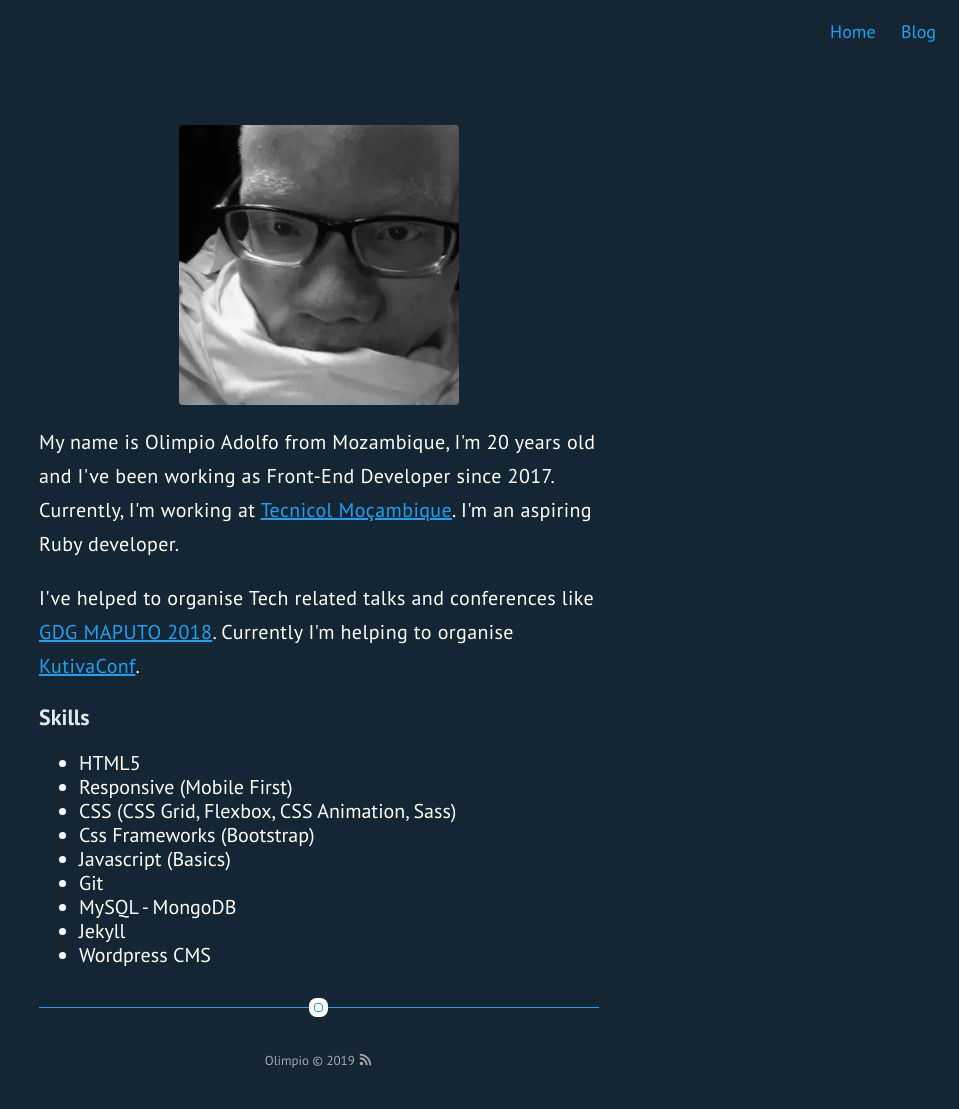
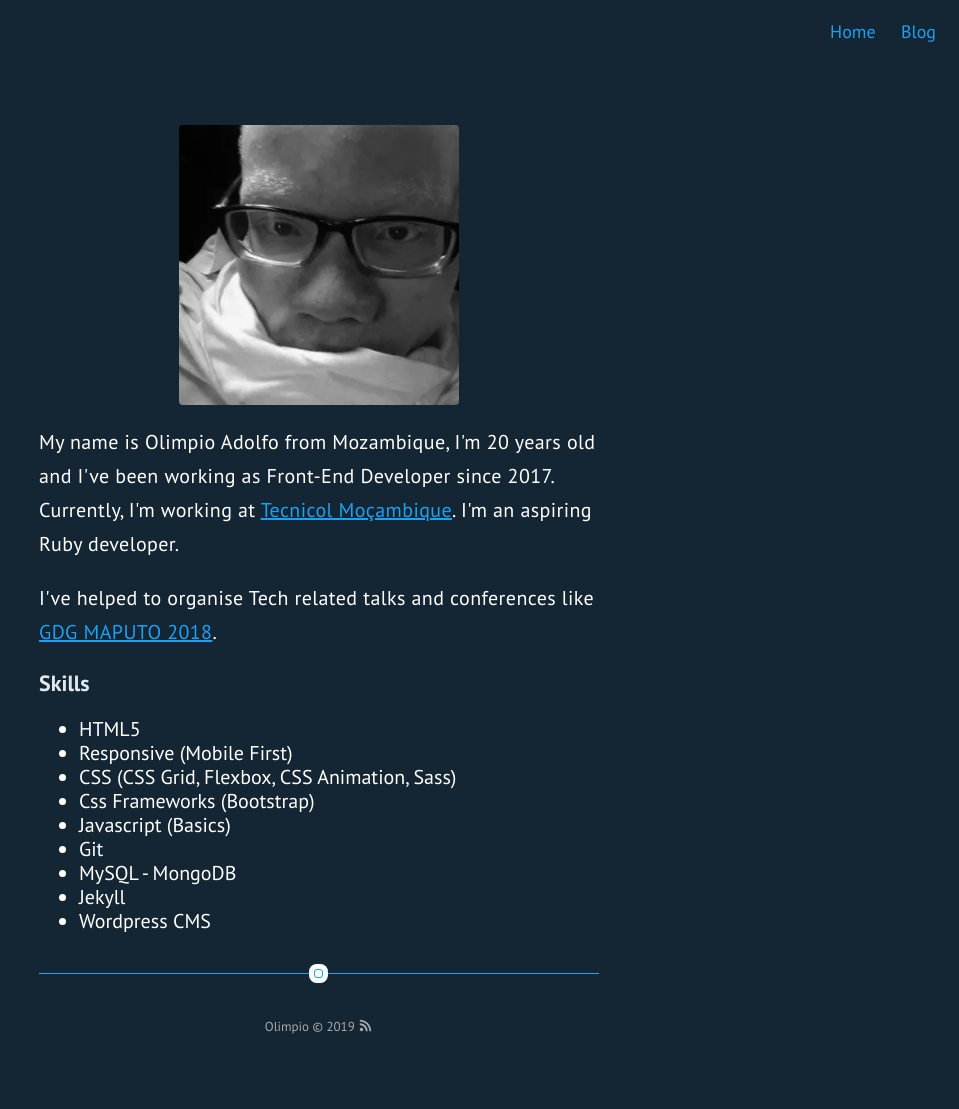
Before and after one commit to rnrnshn/0limpi0.github.io, a Jekyll site: the page built from about.md, in a window 1280 px wide. Shown: the whole page, without its empty margins (321-1280 px from the left). Built offline with Jekyll 4.4.1, drawn with Linux system fonts in a browser that asks for light colours; after the commit the page ends 1075 px from its top, so only the background shows below that.

Commit message:
update about

```diff
--- a/about.md
+++ b/about.md
@@ -9,7 +9,7 @@
 
 Currently, I'm working at <a href="https://tecnicol.co.mz">Tecnicol Moçambique</a>. I'm an aspiring Ruby developer.</p>
 
-<p> I've helped to organise Tech related talks and conferences like <a href="http://devfestmaputo.firebaseapp.com/">GDG MAPUTO 2018</a>. Currently I'm helping to organise <a href="conf.kutiva.co.mz">KutivaConf</a>.</p>
+<p> I've helped to organise Tech related talks and conferences like <a href="http://devfestmaputo.firebaseapp.com/">GDG MAPUTO 2018</a>.</p>
 
 <h2>Skills</h2>
 
```
